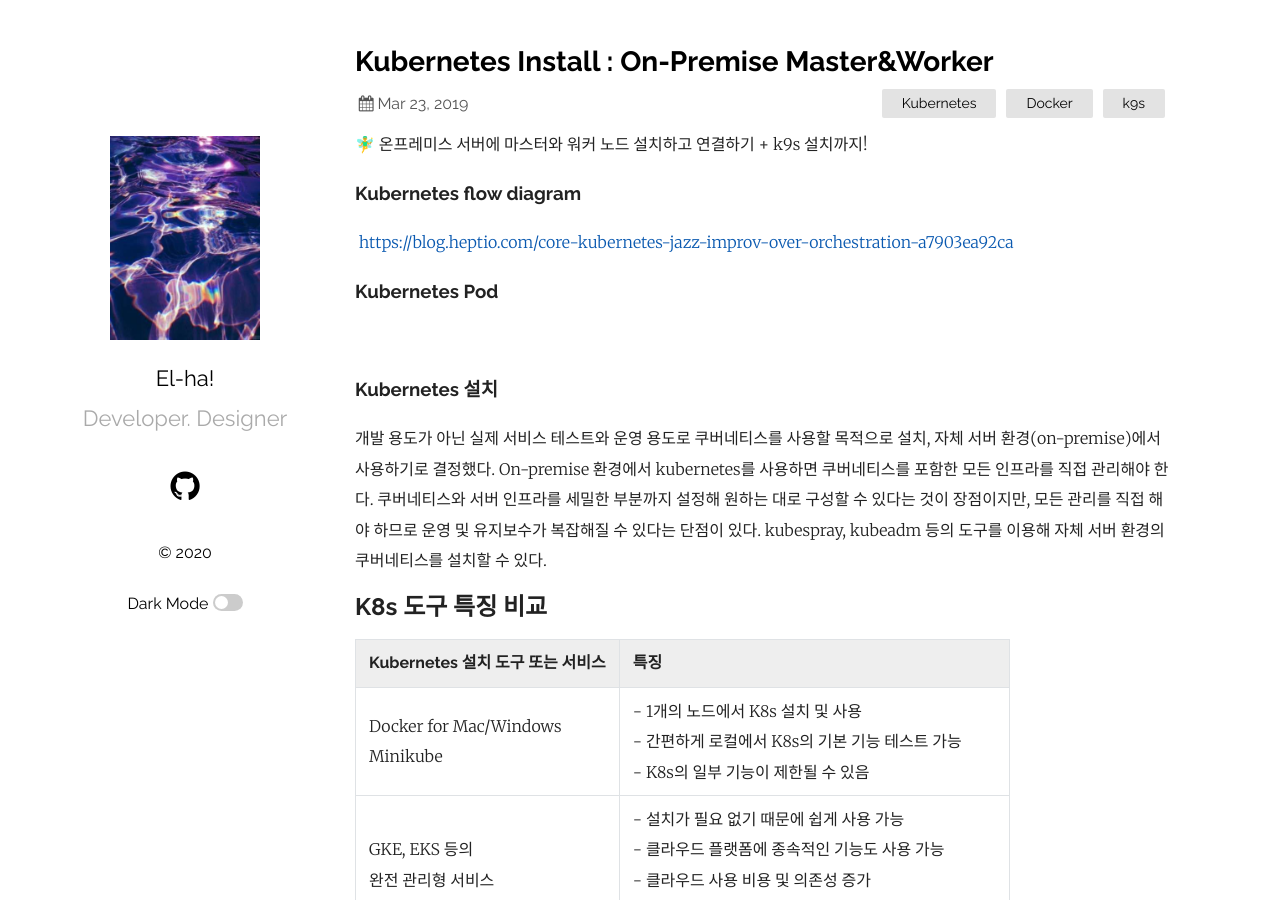
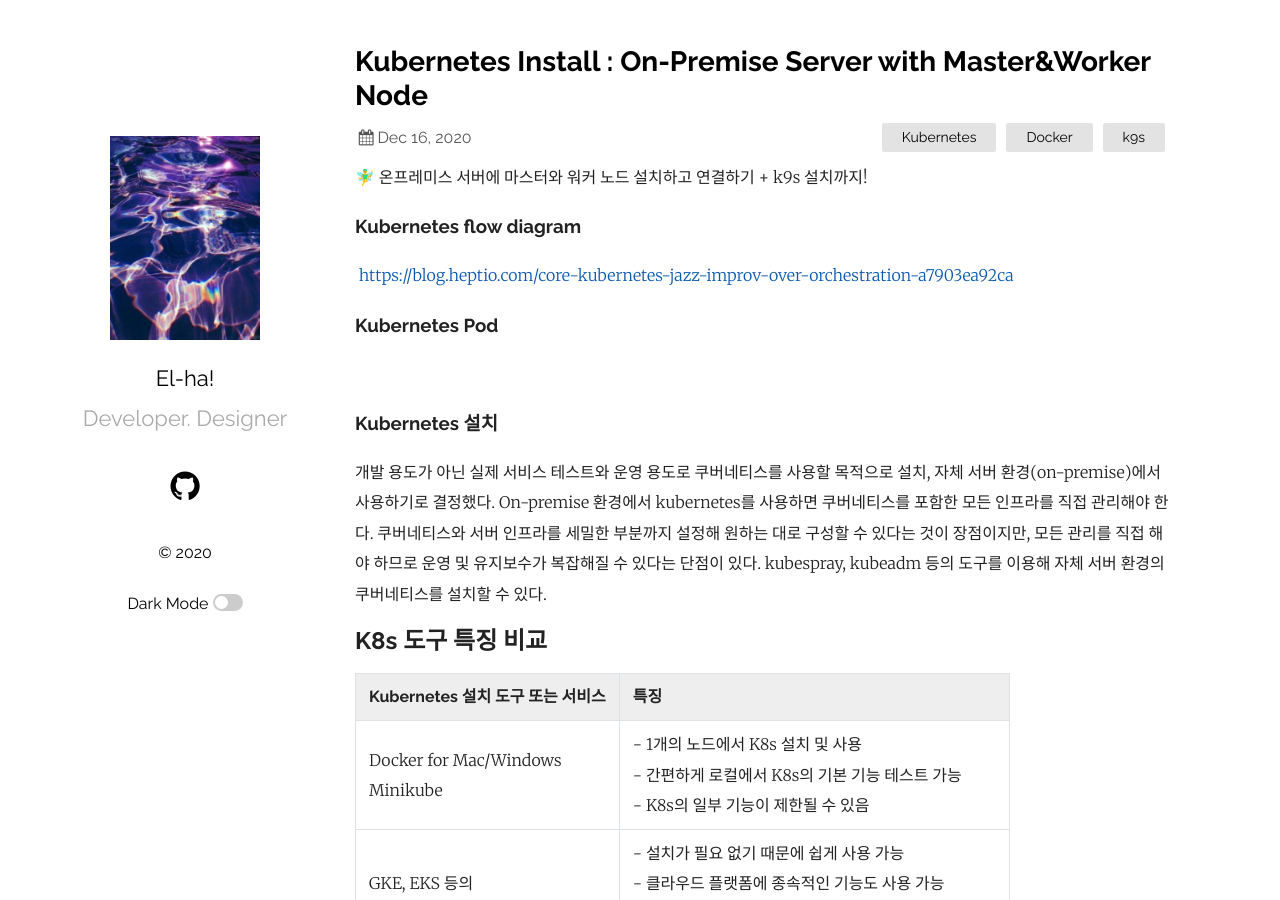
Before and after one commit to huhji-elha/huhji.github.io, a Jekyll site: the page built from _posts/2020-12-16-Kubernetes_install_guide.md, in a window 1280 px wide and 900 px high. Built offline with Jekyll 4.4.1, drawn with Linux system fonts in a browser that asks for light colours.

Commit message:
change date

```diff
--- a/_posts/2020-12-16-Kubernetes_install_guide.md
+++ b/_posts/2020-12-16-Kubernetes_install_guide.md
@@ -1,7 +1,7 @@
 ---
 layout: post
-title:  "Kubernetes Install : On-Premise Master&Worker"
-date:   2019-03-23 21:03:36 +0530
+title:  "Kubernetes Install : On-Premise Server with Master&Worker Node"
+date:   2020-12-16 23:03:36 +0530
 categories: Kubernetes Docker k9s
 ---
 
```
